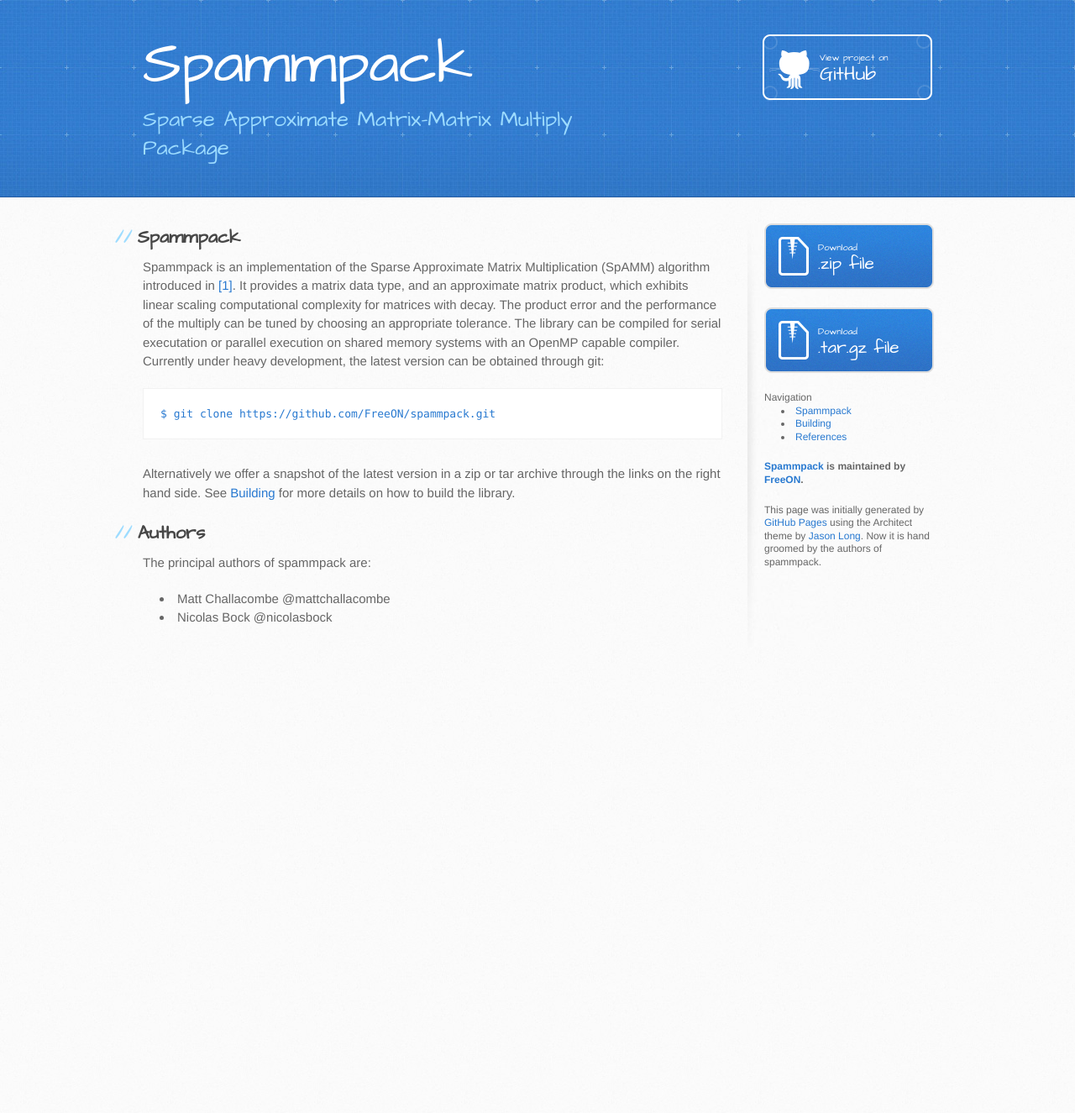
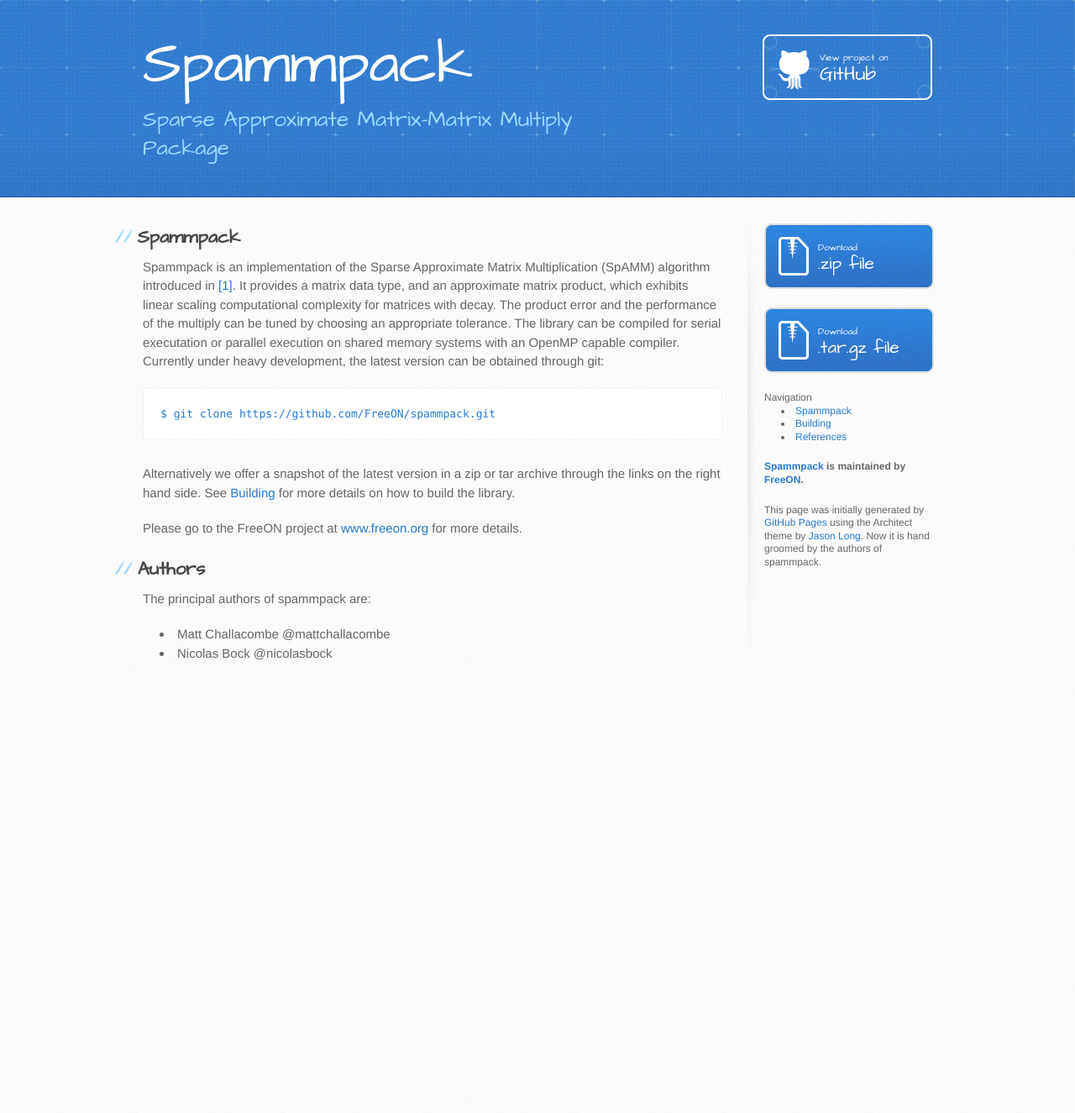
Before and after one commit to FreeON/spammpack, a Jekyll site: the page built from index.md, in a window 1280 px wide. Shown: the whole page at 84% size. Built offline with Jekyll 4.4.1, drawn with Linux system fonts in a browser that asks for light colours.

```diff
--- a/index.md
+++ b/index.md
@@ -21,6 +21,9 @@
 through the links on the right hand side. See [Building](/spammpack/building.html)
 for more details on how to build the library.
 
+Please go to the FreeON project at [www.freeon.org](http://www.freeon.org) for
+more details.
+
 Authors
 -------
 
```
